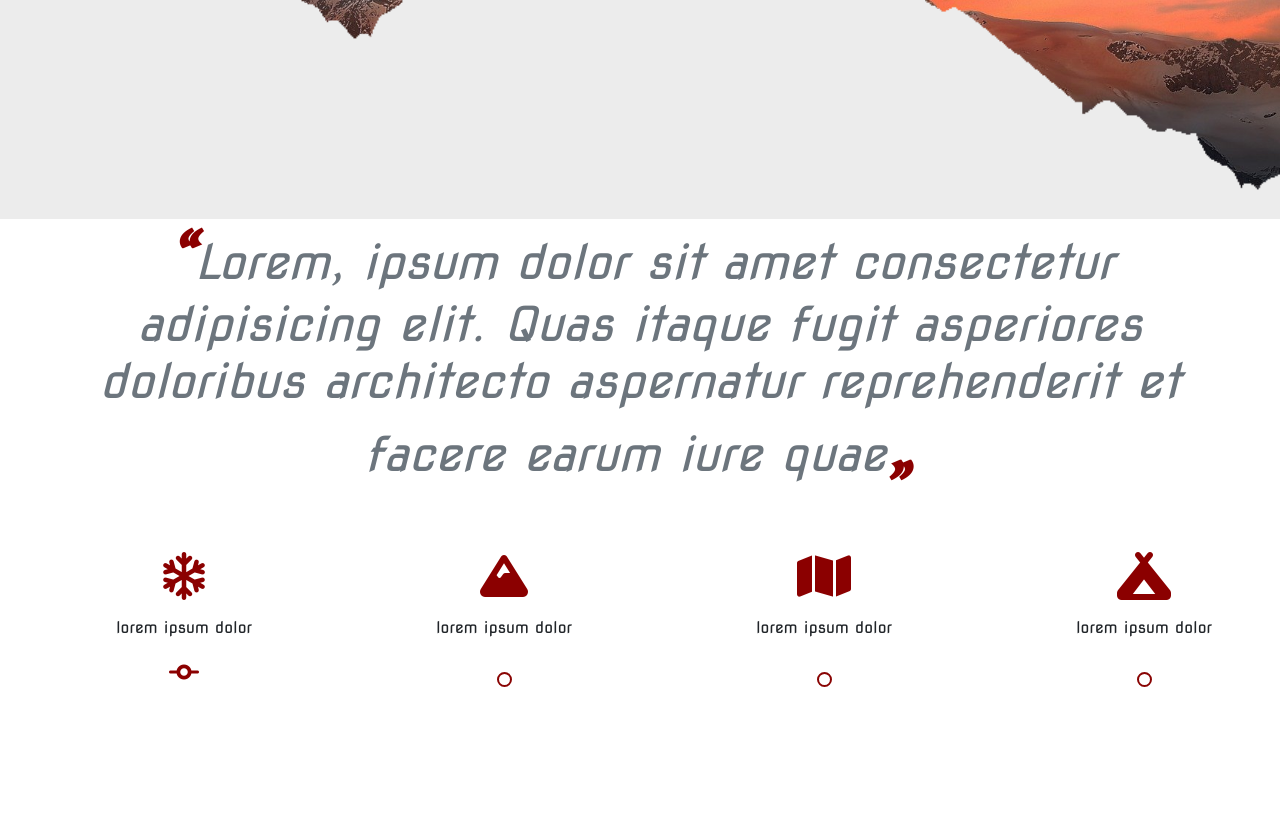
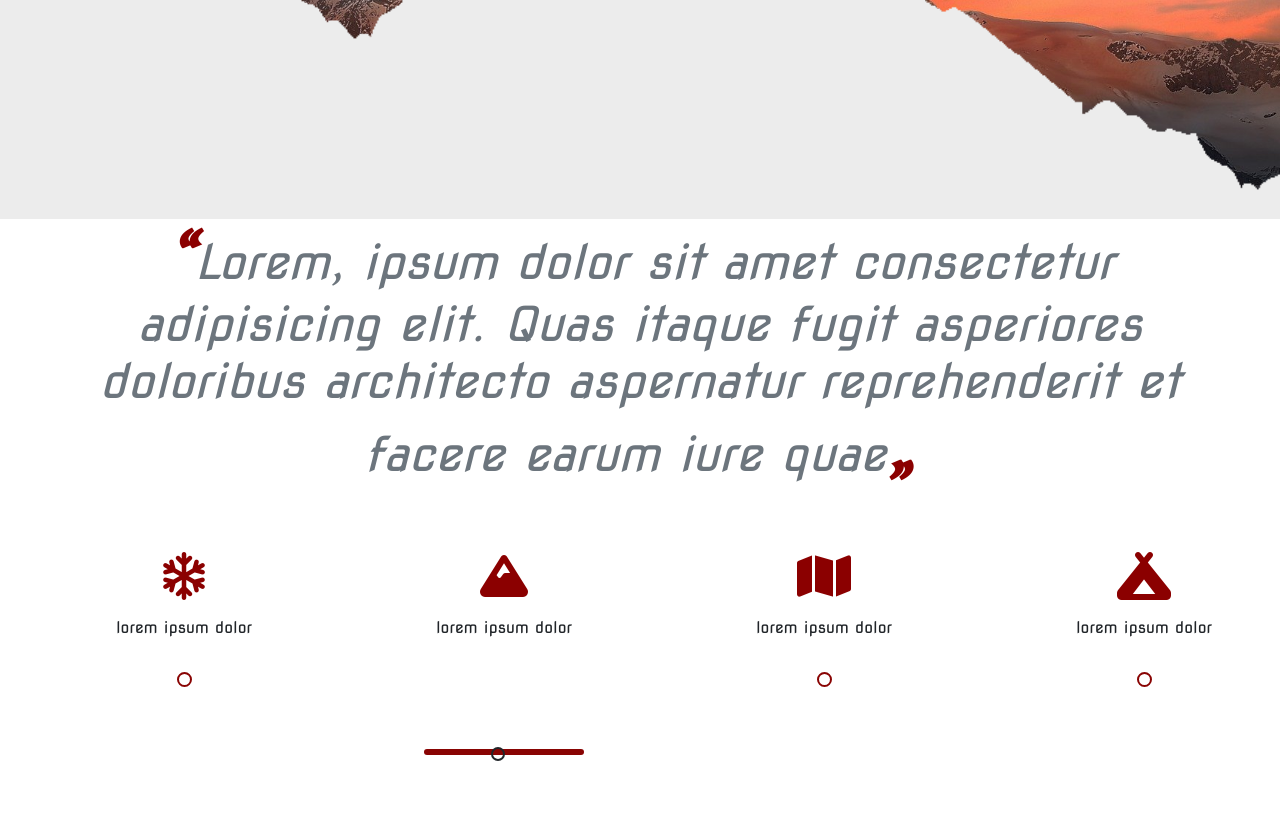
Before and after one commit to AndreaM995/Progetto_red, a plain HTML site: page index.html in a window 1280 px wide. Shown: the part 787-1619 px from the top of the page. Before the commit the page ends 1474 px from the top, so only its background shows below. Drawn offline with nearby package versions, Linux system fonts and the light colour scheme.

Commit message:
svarionate con le righe

```diff
--- a/index.html
+++ b/index.html
@@ -62,12 +62,12 @@
       <div class="col-12 col-md-6 col-lg-3 d-flex align-items-center text-center flex-column">
         <i class="fa-regular fa-snowflake darkred display-5 text-center"></i>
             <p class="py-3 px-5 bg-dangr border-line">lorem ipsum dolor</p>
-              <i class="fa-solid fa-code-commit fa-xl darkred display-5 text-center"></i>
+            <div class="circle cerchio"><div class="lorem-border"></div></div>
         </div>
         <div class="col-12 col-md-6 col-lg-3 d-flex align-items-center text-center flex-column">
           <i class="fa-solid fa-mountain darkred display-5 text-center"></i>
               <p class="py-3 px-5 bg-dangr border-line">lorem ipsum dolor</p>
-              <div class="circle"></div>
+              <i class="gg-git-commit"></i>
           </div>
           <div class="col-12 col-md-6 col-lg-3 d-flex align-items-center text-center flex-column">
             <i class="fa-solid fa-map darkred display-5 text-center"></i>
--- a/style.css
+++ b/style.css
@@ -1,4 +1,5 @@
 @import url('https://fonts.googleapis.com/css2?family=Nova+Square&display=swap');
+@import url('https://unpkg.com/css.gg@2.0.0/icons/css/git-commit.css');
 
 body{
     font-family: 'Nova Square', cursive;
@@ -48,7 +49,29 @@ body{
     top: -25px;
 }
 
-.lorem-border{
-    border-bottom: 10px solid;
-    border-radius: 10px;
+.gg-git-commit {
+    box-sizing: border-box;
+    position: relative;
+    display: block;
+    transform: scale(var(--ggs,1));
+    width: 6px;
+    height: 16px;
+    border-radius: 3px;
+    border-top: 80px solid;
+    border-bottom: 80px solid;
+    transform: rotate(90deg);
+    border-color: #890403;
+
 }
+.gg-git-commit::after {
+    content: "";
+    display: block;
+    box-sizing: border-box;
+    position: absolute;
+    width: 10px;
+    height: 10px;
+    box-shadow: 0 0 0 2px;
+    border-radius: 100%;
+    left: 10;
+    top: 1px
+}
```
